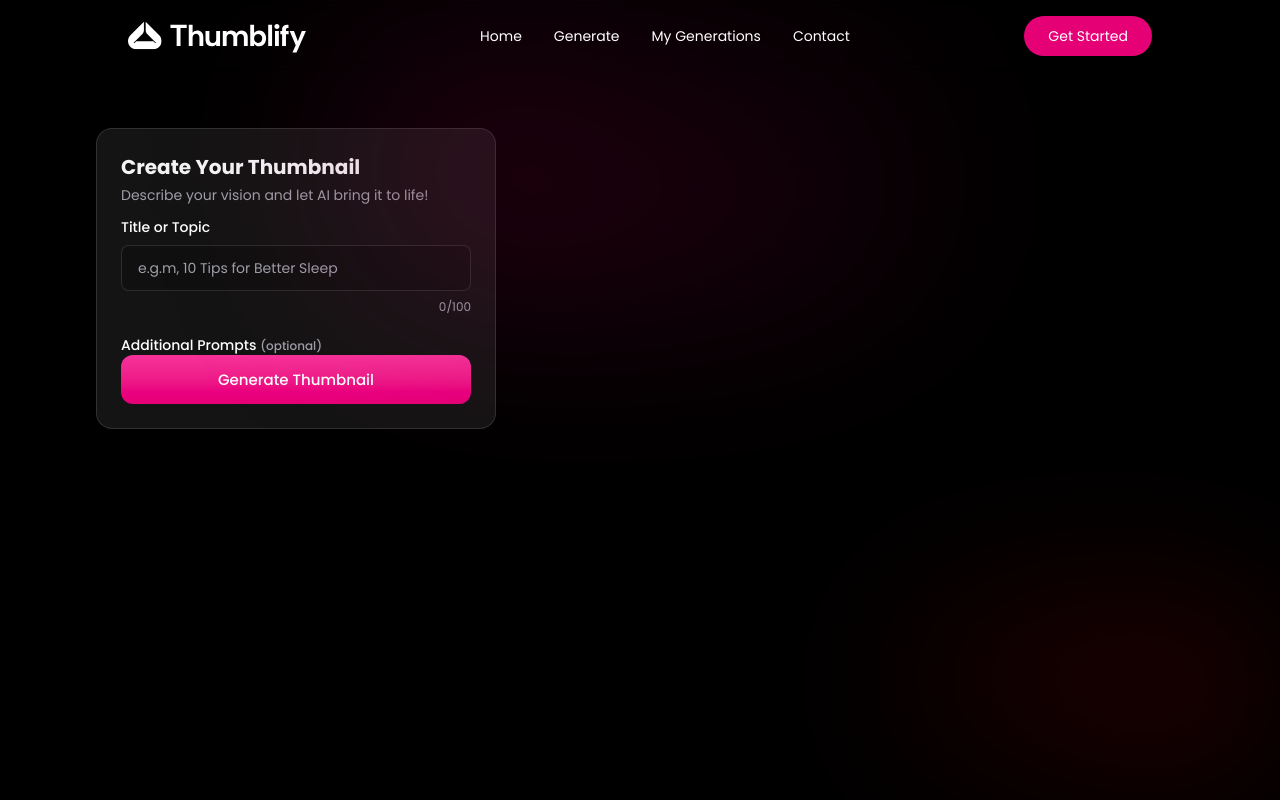
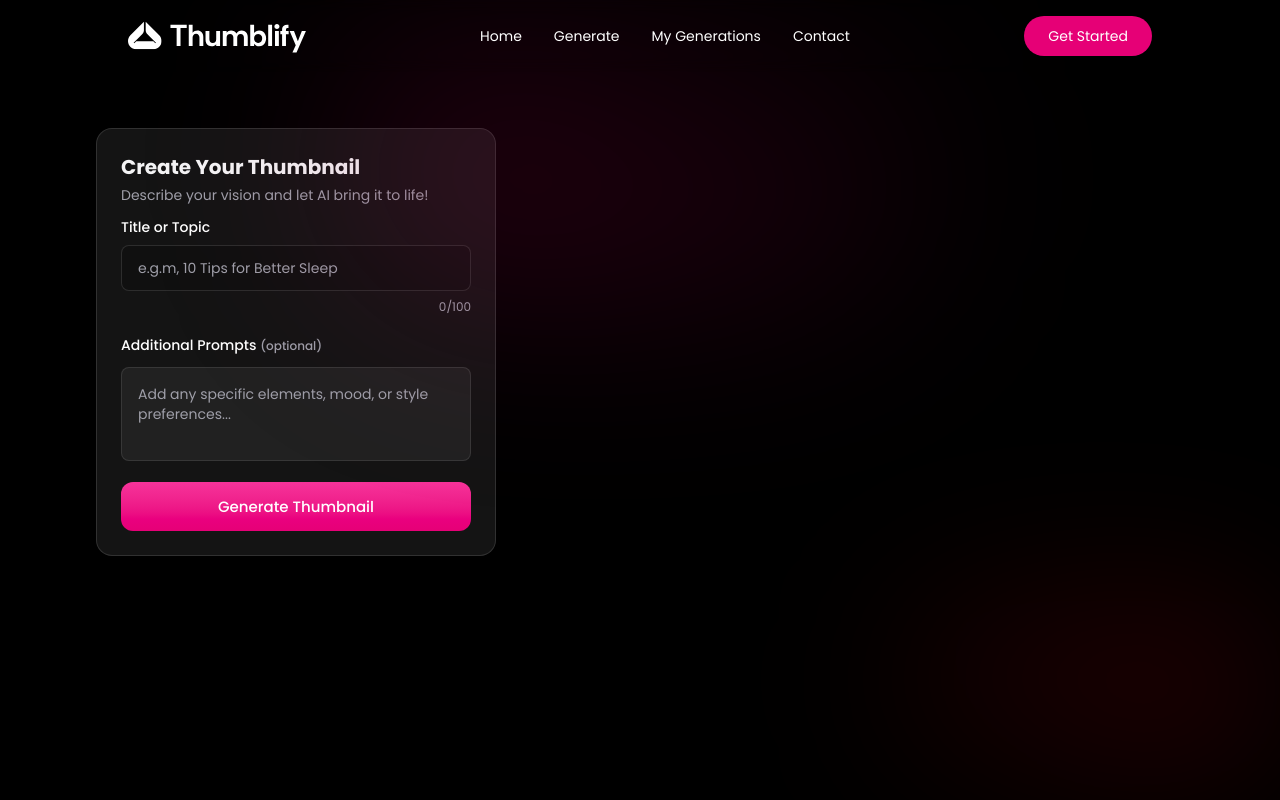
Before and after one commit to mvdevelop/ai-thumbnail-generator, a React (Vite) app in the folder reactjs/: page /generate in a window 1280 px wide. Shown: the top 800 px of the page. Built offline with nearby package versions, Linux system fonts and the light colour scheme.

Commit message:
feat: working on aspectRatioSelector

```diff
--- /dev/null
+++ b/reactjs/src/components/AspectRatioSelector.tsx
@@ -0,0 +1,16 @@
+
+
+
+function AspectRatioSelector() {
+  return (
+    <div className="space-y-3 dark">
+      <label className="block text-sm font-medium text-zinc-200">Aspect Ratio</label>
+
+      <div className="flex flex-wrap gap-2">
+
+      </div>
+    </div>
+  )
+}
+
+export default AspectRatioSelector;
--- a/reactjs/src/pages/Generate.tsx
+++ b/reactjs/src/pages/Generate.tsx
@@ -53,6 +53,7 @@
                         <label className="block text-sm font-medium">
                           Additional Prompts <span className="text-zinc-400 text-xs">(optional)</span>
                         </label>
+                        <textarea value={additionalDetails} onChange={(e) => setAdditionalDetails(e.target.value)} rows={3} placeholder="Add any specific elements, mood, or style preferences..." className="w-full px-4 rounded-lg border border-white/10 bg-white/6 text-zinc-100 placeholder:text-zinc-400 focus:outline-none focus:ring-2 focus:ring-pink-500 resize-none mt-1 mb-4 py-4" />
                       </div>
 
                     </div>
```
